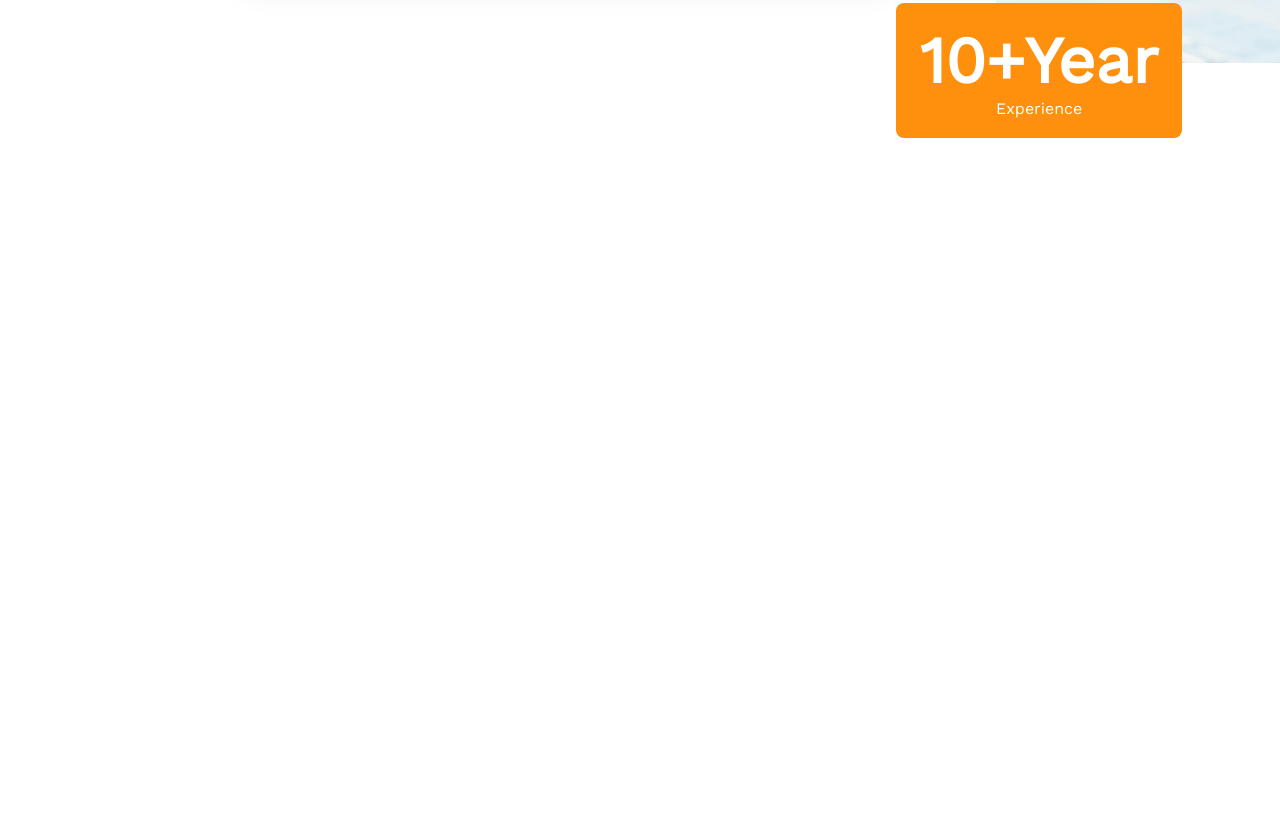
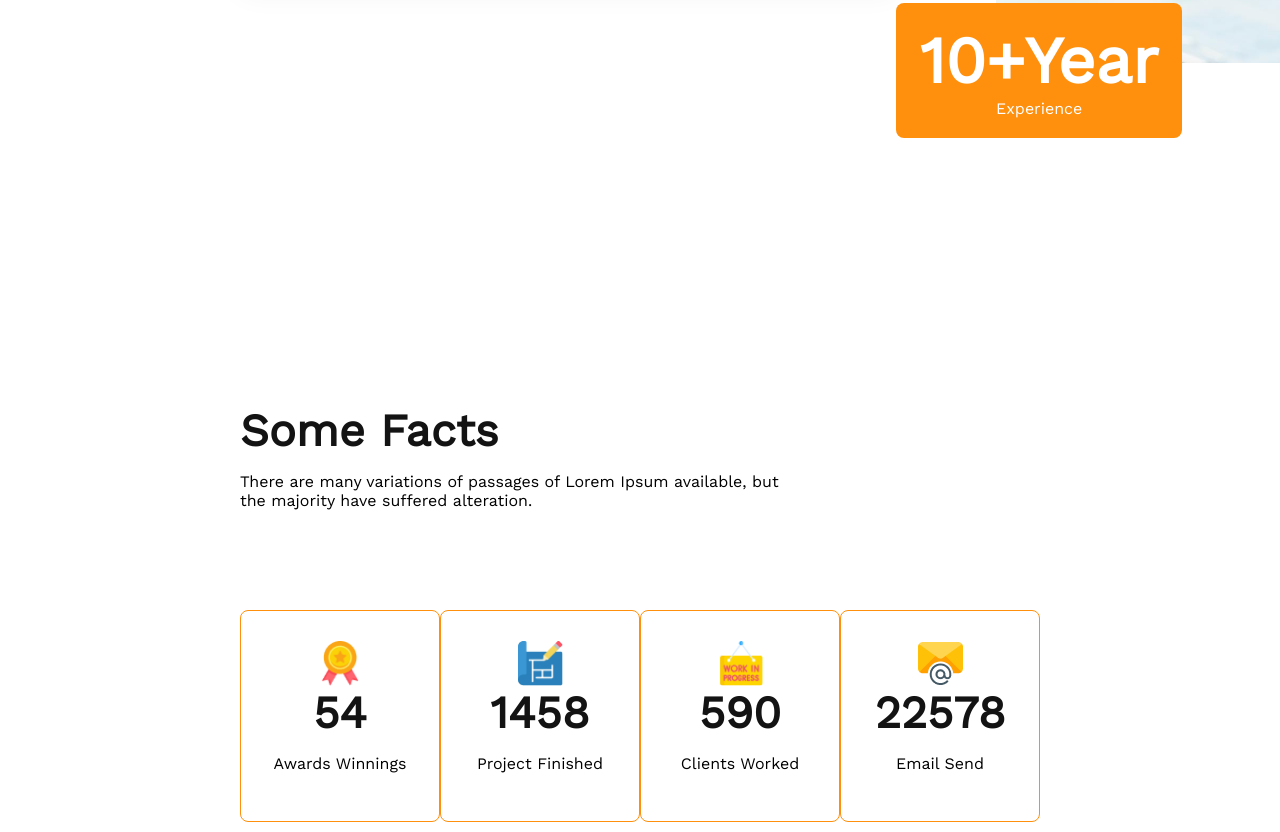
Before and after one commit to shahadat10033/2nd-assignment, a plain HTML site: page index.html in a window 1280 px wide. Shown: the part 3972-4804 px from the top of the page. Before the commit the page ends 4376 px from the top, so only its background shows below. Drawn offline with nearby package versions, Linux system fonts and the light colour scheme.

Commit message:
fact-section added

```diff
--- a/index.html
+++ b/index.html
@@ -109,6 +109,35 @@
           </button>
         </div>
       </div>
+      <div class="fact-section">
+        <h2>Some Facts</h2>
+        <p>
+          There are many variations of passages of Lorem Ipsum available, but
+          the majority have suffered alteration.
+        </p>
+        <div class="all-facts">
+          <div class="fact-list">
+            <img src="images/icons/ribon.png" alt="" />
+            <h2>54</h2>
+            <p>Awards Winnings</p>
+          </div>
+          <div class="fact-list">
+            <img src="images/icons/projects.png" alt="" />
+            <h2>1458</h2>
+            <p>Project Finished</p>
+          </div>
+          <div class="fact-list">
+            <img src="images/icons/customers.png" alt="" />
+            <h2>590</h2>
+            <p>Clients Worked</p>
+          </div>
+          <div class="fact-list">
+            <img src="images/icons/email.png" alt="" />
+            <h2>22578</h2>
+            <p>Email Send</p>
+          </div>
+        </div>
+      </div>
     </main>
     <footer></footer>
   </body>
--- a/style.css
+++ b/style.css
@@ -141,4 +141,45 @@ span {
   top: -100px;
   left: -100px;
 }
-/*feature-list-section-end*/ ;
+/*feature-list-section-end*/
+/*fact-section-start*/
+.fact-section {
+  margin: 10px 240px;
+}
+.fact-section h2 {
+  font-weight: 700;
+  font-size: 45px;
+  color: #131313;
+  padding-bottom: 15px;
+}
+.fact-section > p {
+  width: 542px;
+  margin-bottom: 100px;
+}
+.all-facts {
+  display: flex;
+  justify-content: space-between;
+}
+.fact-list {
+  border: 1px solid #ff900e;
+  border-radius: 8px;
+  width: 240px;
+  height: 210px;
+  display: flex;
+  flex-direction: column;
+  align-items: center;
+  transition: transform 3s ease 0.5s, background-color 3s ease 0.5s;
+}
+
+.fact-list:hover {
+  transform: rotate(360deg);
+  background-color: aquamarine;
+}
+.fact-list img {
+  width: 45px;
+  height: 45px;
+  margin-bottom: 20;
+  padding-top: 30px;
+}
+
+/*fact-section-end*/
```
